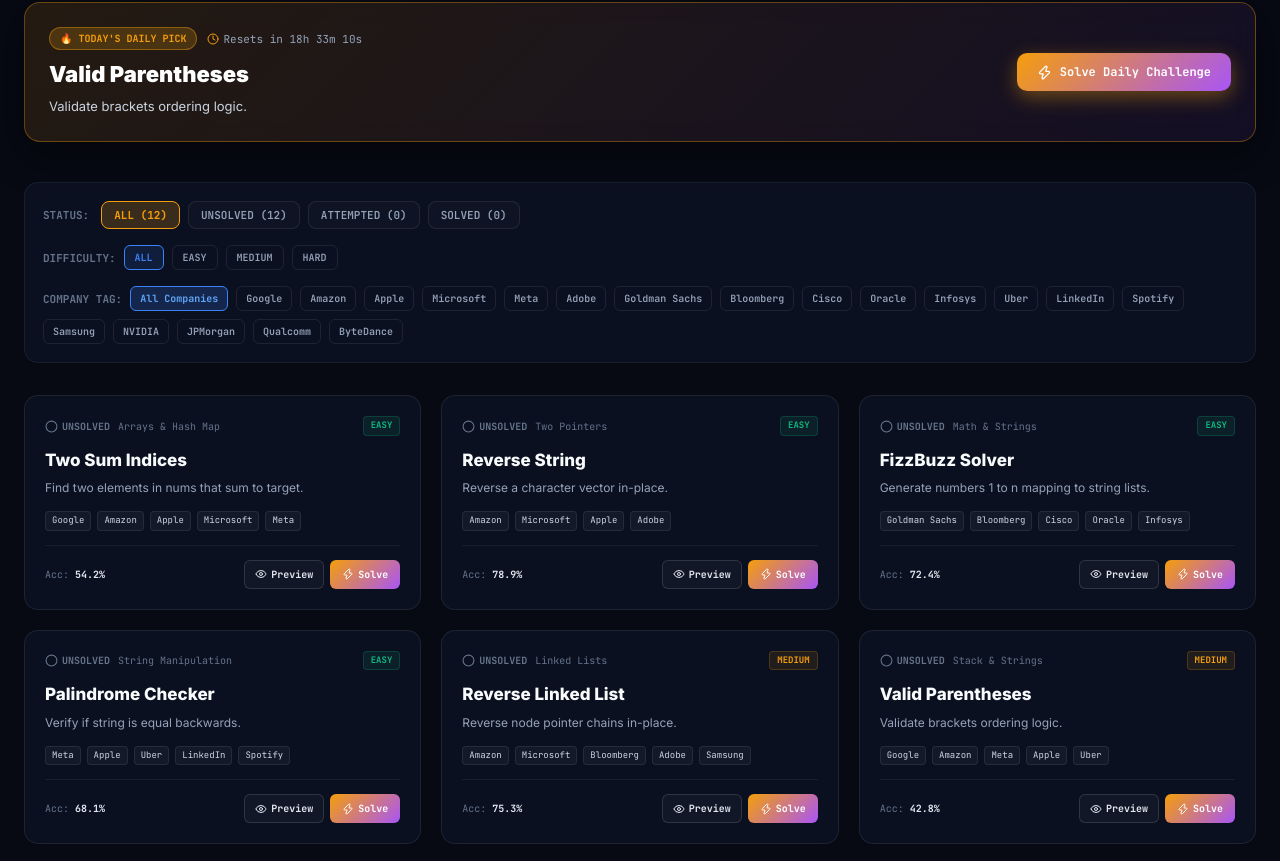
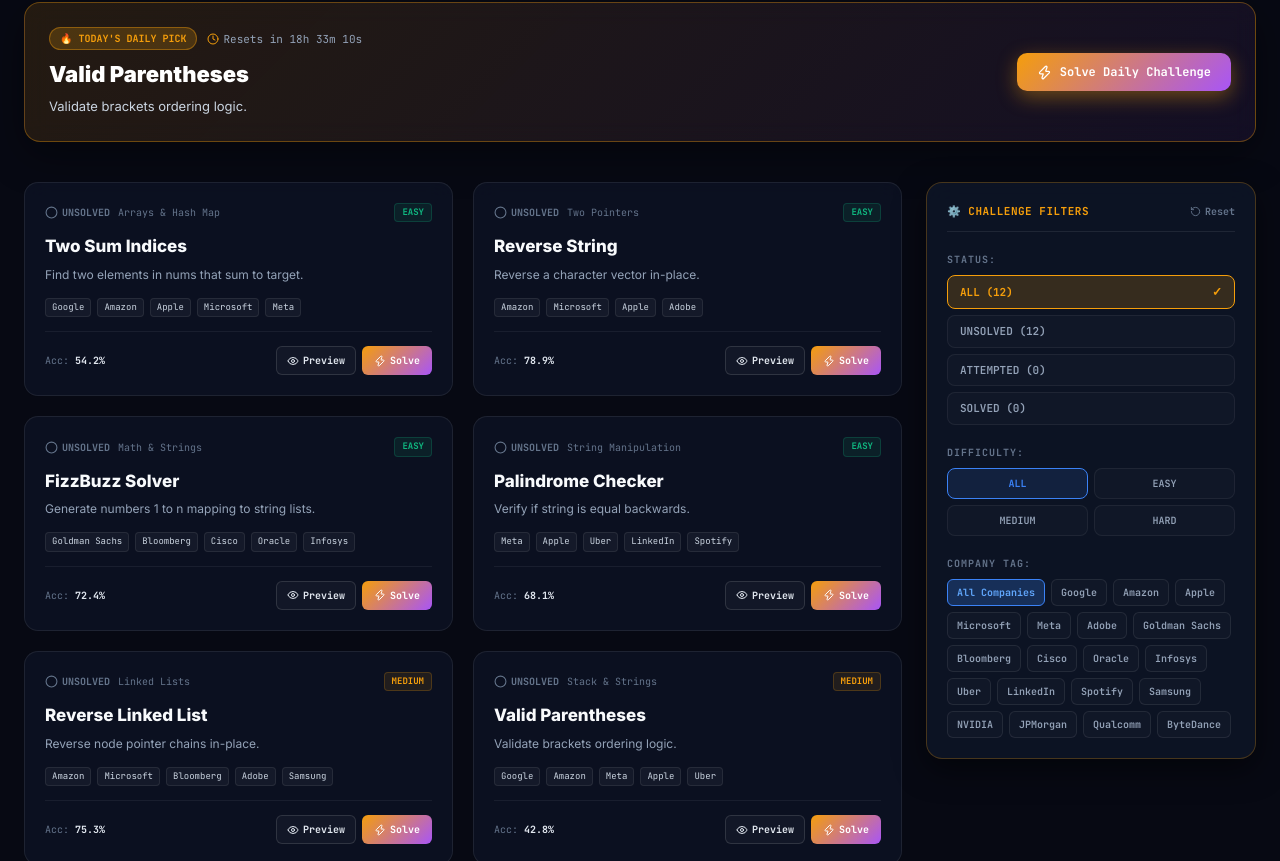
Before and after one commit to thakurcodeshere/Execium, a Next.js app: page /practice in a window 1280 px wide. Shown: the part 499-1360 px from the top of the page. Built offline with nearby package versions, Linux system fonts and the light colour scheme.

Commit message:
Reposition practice filter controls into a vertical sticky sidebar box on the right side of coding challenges

```diff
--- a/app/practice/page.tsx
+++ b/app/practice/page.tsx
@@ -3,7 +3,7 @@ import { useState, useEffect, useMemo } from "react";
 import Link from "next/link";
 import Navbar from "@/components/Navbar";
 import { CODING_CHALLENGES, getChallengeDetails, getDailyChallenge, CodingChallenge } from "@/lib/challenges";
-import { Search, Trophy, Flame, Clock, CheckCircle2, Circle, ArrowRight, Zap, Eye, X, Building2, Percent, Users } from "lucide-react";
+import { Search, Trophy, Flame, Clock, CheckCircle2, Circle, ArrowRight, Zap, Eye, X, Building2, Percent, Users, RotateCcw } from "lucide-react";
 
 export default function PracticePage() {
   const [searchQuery, setSearchQuery] = useState("");
@@ -137,7 +137,7 @@ export default function PracticePage() {
       </div>
 
       {/* Main Container */}
-      <div style={{ maxWidth: 1280, margin: "0 auto", padding: "40px 24px" }}>
+      <div style={{ maxWidth: 1360, margin: "0 auto", padding: "40px 24px" }}>
 
         {/* Featured Daily Challenge Card */}
         <div style={{
@@ -196,101 +196,11 @@ export default function PracticePage() {
           </div>
         </div>
 
-        {/* Filter Controls Bar */}
-        <div style={{
-          display: "flex", flexDirection: "column", gap: 16, marginBottom: 32,
-          background: "rgba(15,23,42,0.6)", padding: 18, borderRadius: 14,
-          border: "1px solid rgba(255,255,255,0.06)", backdropFilter: "blur(12px)"
-        }}>
-          {/* Status Filter Row */}
-          <div style={{ display: "flex", alignItems: "center", gap: 8, flexWrap: "wrap" }}>
-            <span style={{ fontSize: 11, fontFamily: "'JetBrains Mono'", color: "#64748b", textTransform: "uppercase", marginRight: 4, fontWeight: 800 }}>
-              Status:
-            </span>
-            {[
-              { id: "all", label: `ALL (${CODING_CHALLENGES.length})` },
-              { id: "unsolved", label: `UNSOLVED (${CODING_CHALLENGES.length - solvedChallenges.length})` },
-              { id: "attempted", label: `ATTEMPTED (${attemptedChallenges.filter(id => !solvedChallenges.includes(id)).length})` },
-              { id: "solved", label: `SOLVED (${solvedChallenges.length})` }
-            ].map(st => {
-              const isActive = selectedStatus === st.id;
-              return (
-                <button
-                  key={st.id}
-                  onClick={() => setSelectedStatus(st.id)}
-                  style={{
-                    padding: "5px 12px", borderRadius: 8,
-                    border: `1px solid ${isActive ? "#f59e0b" : "rgba(255,255,255,0.08)"}`,
-                    background: isActive ? "rgba(245,158,11,0.2)" : "rgba(255,255,255,0.02)",
-                    color: isActive ? "#f59e0b" : "#94a3b8", fontSize: 11,
-                    fontFamily: "'JetBrains Mono'", fontWeight: isActive ? 800 : 600,
-                    cursor: "pointer", transition: "all 0.15s"
-                  }}
-                >
-                  {st.label}
-                </button>
-              );
-            })}
-          </div>
+        {/* ── 2-COLUMN LAYOUT: Left Challenges Grid + Right Vertical Filter Box ── */}
+        <div style={{ display: "flex", gap: 24, alignItems: "flex-start" }}>
 
-          {/* Difficulty & Company Filters Row */}
-          <div style={{ display: "flex", alignItems: "center", gap: 16, flexWrap: "wrap" }}>
-            {/* Difficulty */}
-            <div style={{ display: "flex", alignItems: "center", gap: 8 }}>
-              <span style={{ fontSize: 11, fontFamily: "'JetBrains Mono'", color: "#64748b", textTransform: "uppercase", fontWeight: 800 }}>
-                Difficulty:
-              </span>
-              {(["all", "easy", "medium", "hard"] as const).map(diff => {
-                const isActive = selectedDiff === diff;
-                const color = diff === "easy" ? "#10b981" : diff === "medium" ? "#f59e0b" : diff === "hard" ? "#ef4444" : "#3b82f6";
-                return (
-                  <button
-                    key={diff}
-                    onClick={() => setSelectedDiff(diff)}
-                    style={{
-                      padding: "4px 10px", borderRadius: 6,
-                      border: `1px solid ${isActive ? color : "rgba(255,255,255,0.08)"}`,
-                      background: isActive ? `${color}20` : "transparent",
-                      color: isActive ? color : "#94a3b8", fontSize: 10,
-                      fontFamily: "'JetBrains Mono'", fontWeight: isActive ? 800 : 600,
-                      cursor: "pointer", textTransform: "uppercase"
-                    }}
-                  >
-                    {diff}
-                  </button>
-                );
-              })}
-            </div>
-
-            {/* Company */}
-            <div style={{ display: "flex", alignItems: "center", gap: 8, flexWrap: "wrap" }}>
-              <span style={{ fontSize: 11, fontFamily: "'JetBrains Mono'", color: "#64748b", textTransform: "uppercase", fontWeight: 800 }}>
-                Company Tag:
-              </span>
-              {companiesList.map(comp => {
-                const isActive = selectedCompany === comp;
-                return (
-                  <button
-                    key={comp}
-                    onClick={() => setSelectedCompany(comp)}
-                    style={{
-                      padding: "4px 9px", borderRadius: 6,
-                      border: `1px solid ${isActive ? "#3b82f6" : "rgba(255,255,255,0.08)"}`,
-                      background: isActive ? "rgba(59,130,246,0.2)" : "transparent",
-                      color: isActive ? "#60a5fa" : "#94a3b8", fontSize: 10,
-                      fontFamily: "'JetBrains Mono'", fontWeight: isActive ? 800 : 600,
-                      cursor: "pointer"
-                    }}
-                  >
-                    {comp === "all" ? "All Companies" : comp}
-                  </button>
-                );
-              })}
-            </div>
-          </div>
-        </div>
-
-        {/* Challenges Table / Grid */}
+          {/* LEFT AREA: Challenges Directory Cards Grid */}
+          <div style={{ flex: 1, minWidth: 0 }}>
             {filteredChallenges.length === 0 ? (
               <div style={{
                 padding: 60, textAlign: "center", background: "rgba(15,23,42,0.4)",
@@ -300,12 +210,12 @@ export default function PracticePage() {
                   No Challenges Found
                 </div>
                 <div style={{ fontSize: 13, color: "#64748b" }}>
-              No coding challenges match your active filter settings. Try clearing company or status filters.
+                  No coding challenges match your active filter settings. Try resetting filters on the right sidebar.
                 </div>
               </div>
             ) : (
               <div style={{
-            display: "grid", gridTemplateColumns: "repeat(auto-fill, minmax(380px, 1fr))", gap: 20
+                display: "grid", gridTemplateColumns: "repeat(auto-fill, minmax(330px, 1fr))", gap: 20
               }}>
                 {filteredChallenges.map(c => {
                   const details = getChallengeDetails(c.id);
@@ -319,7 +229,7 @@ export default function PracticePage() {
                       style={{
                         background: "rgba(15,23,42,0.6)", border: "1px solid rgba(255,255,255,0.08)",
                         borderRadius: 14, padding: 20, display: "flex", flexDirection: "column",
-                    justifyContent: "space-between", backdropFilter: "blur(12px)"
+                        justify: "space-between", backdropFilter: "blur(12px)"
                       }}
                     >
                       <div>
@@ -419,6 +329,131 @@ export default function PracticePage() {
                 })}
               </div>
             )}
+          </div>
+
+          {/* RIGHT SIDEBAR: Vertical Filter Box */}
+          <div style={{
+            width: 330, flexShrink: 0, position: "sticky", top: 80,
+            background: "rgba(15,23,42,0.75)", border: "1px solid rgba(245,158,11,0.25)",
+            borderRadius: 16, padding: 20, backdropFilter: "blur(16px)",
+            boxShadow: "0 10px 30px rgba(0,0,0,0.5)", display: "flex", flexDirection: "column", gap: 20
+          }}>
+            {/* Header */}
+            <div style={{ display: "flex", alignItems: "center", justifyContent: "space-between", paddingBottom: 12, borderBottom: "1px solid rgba(255,255,255,0.08)" }}>
+              <span style={{ fontSize: 11, fontFamily: "'JetBrains Mono'", fontWeight: 800, color: "#f59e0b", letterSpacing: 0.5 }}>
+                ⚙️ CHALLENGE FILTERS
+              </span>
+              <button
+                onClick={() => { setSelectedStatus("all"); setSelectedDiff("all"); setSelectedCompany("all"); setSearchQuery(""); }}
+                style={{
+                  background: "transparent", border: "none", color: "#64748b", cursor: "pointer",
+                  fontSize: 10, fontFamily: "'JetBrains Mono'", fontWeight: 700, display: "flex", alignItems: "center", gap: 4
+                }}
+                onMouseEnter={e => e.currentTarget.style.color = "#f59e0b"}
+                onMouseLeave={e => e.currentTarget.style.color = "#64748b"}
+              >
+                <RotateCcw size={11} /> Reset
+              </button>
+            </div>
+
+            {/* STATUS Section (Vertical Box) */}
+            <div>
+              <div style={{ fontSize: 10, fontFamily: "'JetBrains Mono'", fontWeight: 800, color: "#64748b", textTransform: "uppercase", letterSpacing: 1, marginBottom: 8 }}>
+                STATUS:
+              </div>
+              <div style={{ display: "flex", flexDirection: "column", gap: 6 }}>
+                {[
+                  { id: "all", label: `ALL (${CODING_CHALLENGES.length})` },
+                  { id: "unsolved", label: `UNSOLVED (${CODING_CHALLENGES.length - solvedChallenges.length})` },
+                  { id: "attempted", label: `ATTEMPTED (${attemptedChallenges.filter(id => !solvedChallenges.includes(id)).length})` },
+                  { id: "solved", label: `SOLVED (${solvedChallenges.length})` }
+                ].map(st => {
+                  const isActive = selectedStatus === st.id;
+                  return (
+                    <button
+                      key={st.id}
+                      onClick={() => setSelectedStatus(st.id)}
+                      style={{
+                        width: "100%", padding: "7px 12px", borderRadius: 8, textAlign: "left",
+                        border: `1px solid ${isActive ? "#f59e0b" : "rgba(255,255,255,0.06)"}`,
+                        background: isActive ? "rgba(245,158,11,0.18)" : "rgba(255,255,255,0.02)",
+                        color: isActive ? "#f59e0b" : "#94a3b8", fontSize: 11,
+                        fontFamily: "'JetBrains Mono'", fontWeight: isActive ? 800 : 600,
+                        cursor: "pointer", transition: "all 0.15s", display: "flex",
+                        alignItems: "center", justifyContent: "space-between"
+                      }}
+                    >
+                      <span>{st.label}</span>
+                      {isActive && <span style={{ fontSize: 12 }}>✓</span>}
+                    </button>
+                  );
+                })}
+              </div>
+            </div>
+
+            {/* DIFFICULTY Section (Vertical Box) */}
+            <div>
+              <div style={{ fontSize: 10, fontFamily: "'JetBrains Mono'", fontWeight: 800, color: "#64748b", textTransform: "uppercase", letterSpacing: 1, marginBottom: 8 }}>
+                DIFFICULTY:
+              </div>
+              <div style={{ display: "grid", gridTemplateColumns: "1fr 1fr", gap: 6 }}>
+                {(["all", "easy", "medium", "hard"] as const).map(diff => {
+                  const isActive = selectedDiff === diff;
+                  const color = diff === "easy" ? "#10b981" : diff === "medium" ? "#f59e0b" : diff === "hard" ? "#ef4444" : "#3b82f6";
+                  return (
+                    <button
+                      key={diff}
+                      onClick={() => setSelectedDiff(diff)}
+                      style={{
+                        padding: "7px 10px", borderRadius: 8, textAlign: "center",
+                        border: `1px solid ${isActive ? color : "rgba(255,255,255,0.06)"}`,
+                        background: isActive ? `${color}20` : "rgba(255,255,255,0.02)",
+                        color: isActive ? color : "#94a3b8", fontSize: 10,
+                        fontFamily: "'JetBrains Mono'", fontWeight: isActive ? 800 : 600,
+                        cursor: "pointer", textTransform: "uppercase", transition: "all 0.15s"
+                      }}
+                    >
+                      {diff}
+                    </button>
+                  );
+                })}
+              </div>
+            </div>
+
+            {/* COMPANY TAG Section (Vertical Box) */}
+            <div>
+              <div style={{ fontSize: 10, fontFamily: "'JetBrains Mono'", fontWeight: 800, color: "#64748b", textTransform: "uppercase", letterSpacing: 1, marginBottom: 8 }}>
+                COMPANY TAG:
+              </div>
+              <div style={{
+                display: "flex", flexWrap: "wrap", gap: 6, maxHeight: 220, overflowY: "auto",
+                paddingRight: 4, scrollbarWidth: "thin"
+              }}>
+                {companiesList.map(comp => {
+                  const isActive = selectedCompany === comp;
+                  return (
+                    <button
+                      key={comp}
+                      onClick={() => setSelectedCompany(comp)}
+                      style={{
+                        padding: "5px 9px", borderRadius: 6,
+                        border: `1px solid ${isActive ? "#3b82f6" : "rgba(255,255,255,0.08)"}`,
+                        background: isActive ? "rgba(59,130,246,0.25)" : "rgba(255,255,255,0.02)",
+                        color: isActive ? "#60a5fa" : "#94a3b8", fontSize: 10,
+                        fontFamily: "'JetBrains Mono'", fontWeight: isActive ? 800 : 600,
+                        cursor: "pointer", transition: "all 0.15s"
+                      }}
+                    >
+                      {comp === "all" ? "All Companies" : comp}
+                    </button>
+                  );
+                })}
+              </div>
+            </div>
+
+          </div>
+
+        </div>
       </div>
 
       {/* Challenge Preview Modal */}
```
Lines whose indentation alone changed are shown as unchanged.
